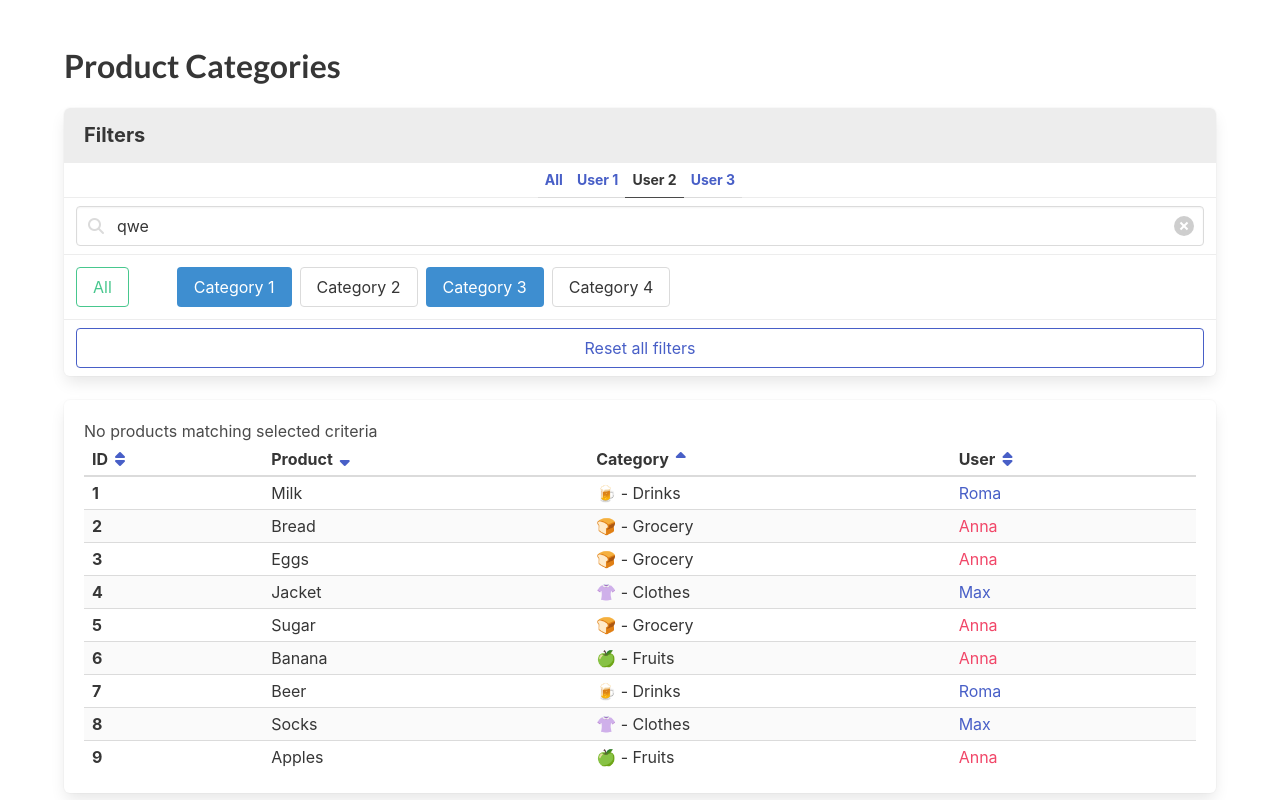
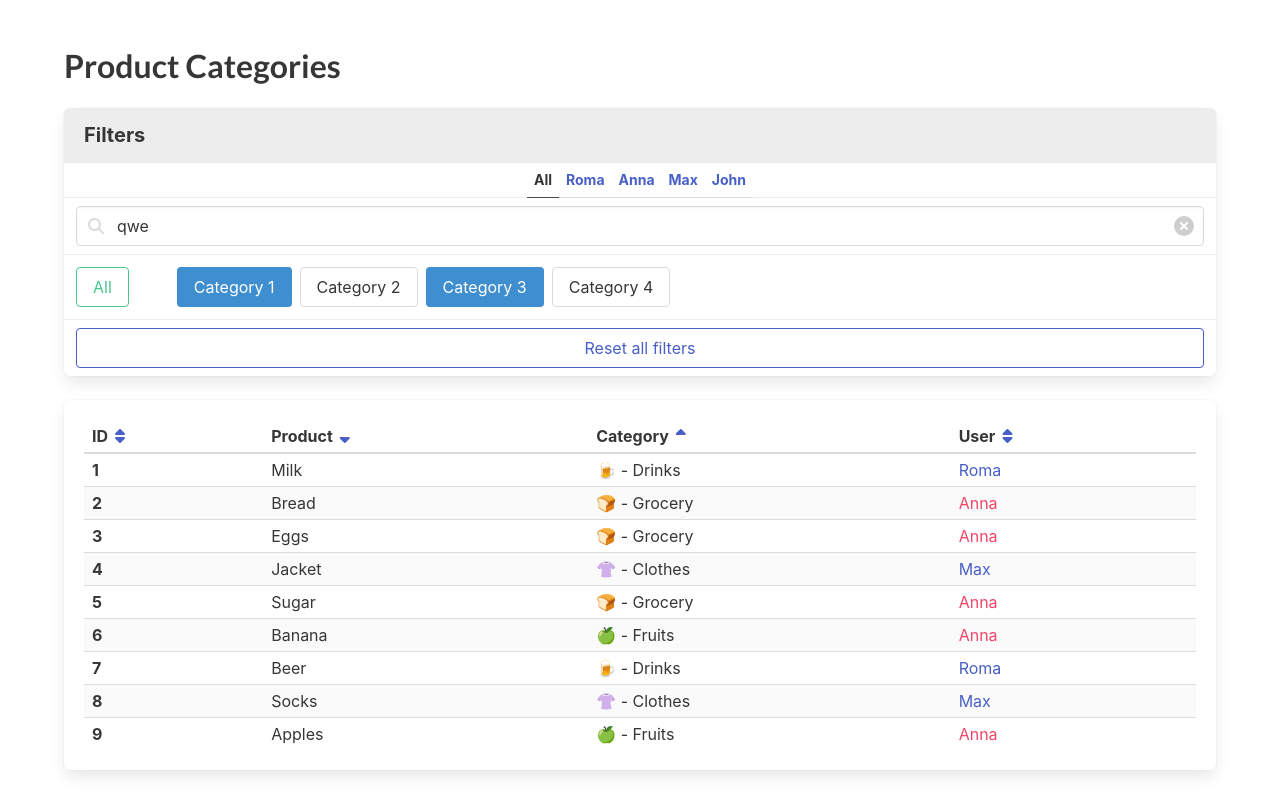
Before and after one commit to alexandra-protyanova/fe_aug23_product-categories-practice, a React (Create React App) app: page / in a window 1280 px wide. Built offline with nearby package versions, Linux system fonts and the light colour scheme.

Commit message:
add second task

```diff
--- a/src/App.jsx
+++ b/src/App.jsx
@@ -1,5 +1,5 @@
 /* eslint-disable jsx-a11y/accessible-emoji */
-import React from 'react';
+import React, { useState } from 'react';
 import cn from 'classnames';
 import './App.scss';
 
@@ -21,7 +21,24 @@ const products = productsFromServer.map((product) => {
   };
 });
 
-export const App = () => (
+const users = [{ id: 0, name: 'All' }, ...usersFromServer];
+
+const getPreparedProducts = (productsData, owner) => {
+  if (owner === 'All') {
+    return productsData;
+  }
+
+  return (
+    productsData.filter(({ user }) => user.name === owner)
+  );
+};
+
+export const App = () => {
+  const [filterByOwner, setFilterByOwner] = useState('All');
+
+  const filteredProducts = getPreparedProducts(products, filterByOwner);
+
+  return (
     <div className="section">
       <div className="container">
         <h1 className="title">Product Categories</h1>
@@ -31,34 +48,26 @@ export const App = () => (
             <p className="panel-heading">Filters</p>
 
             <p className="panel-tabs has-text-weight-bold">
+              {users.map((user) => {
+                const {
+                  id,
+                  name,
+                } = user;
+
+                return (
                   <a
-              data-cy="FilterAllUsers"
+                    key={id}
+                    data-cy={id === 0 ? 'FilterAllUsers' : 'FilterUser'}
                     href="#/"
+                    className={cn({
+                      'is-active': name === filterByOwner,
+                    })}
+                    onClick={() => setFilterByOwner(name)}
                   >
-              All
+                    {name}
                   </a>
-
-            <a
-              data-cy="FilterUser"
-              href="#/"
-            >
-              User 1
-            </a>
-
-            <a
-              data-cy="FilterUser"
-              href="#/"
-              className="is-active"
-            >
-              User 2
-            </a>
-
-            <a
-              data-cy="FilterUser"
-              href="#/"
-            >
-              User 3
-            </a>
+                );
+              })}
             </p>
 
             <div className="panel-block">
@@ -140,10 +149,13 @@ export const App = () => (
         </div>
 
         <div className="box table-container">
+          {filteredProducts.length === 0
+            ? (
               <p data-cy="NoMatchingMessage">
                 No products matching selected criteria
               </p>
-
+            )
+            : (
               <table
                 data-cy="ProductTable"
                 className="table is-striped is-narrow is-fullwidth"
@@ -168,7 +180,10 @@ export const App = () => (
 
                         <a href="#/">
                           <span className="icon">
-                      <i data-cy="SortIcon" className="fas fa-sort-down" />
+                            <i
+                              data-cy="SortIcon"
+                              className="fas fa-sort-down"
+                            />
                           </span>
                         </a>
                       </span>
@@ -201,7 +216,7 @@ export const App = () => (
                 </thead>
 
                 <tbody>
-            {products.map((product) => {
+                  {filteredProducts.map((product) => {
                     const {
                       id,
                       name,
@@ -210,8 +225,11 @@ export const App = () => (
                     } = product;
 
                     return (
-                <tr data-cy="Product">
-                  <td className="has-text-weight-bold" data-cy="ProductId">
+                      <tr data-cy="Product" key={id}>
+                        <td
+                          className="has-text-weight-bold"
+                          data-cy="ProductId"
+                        >
                           {id}
                         </td>
 
@@ -282,7 +300,10 @@ export const App = () => (
                   </tr> */}
                 </tbody>
               </table>
+            )
+          }
         </div>
       </div>
     </div>
   );
+}
```
Lines whose indentation alone changed are shown as unchanged.
